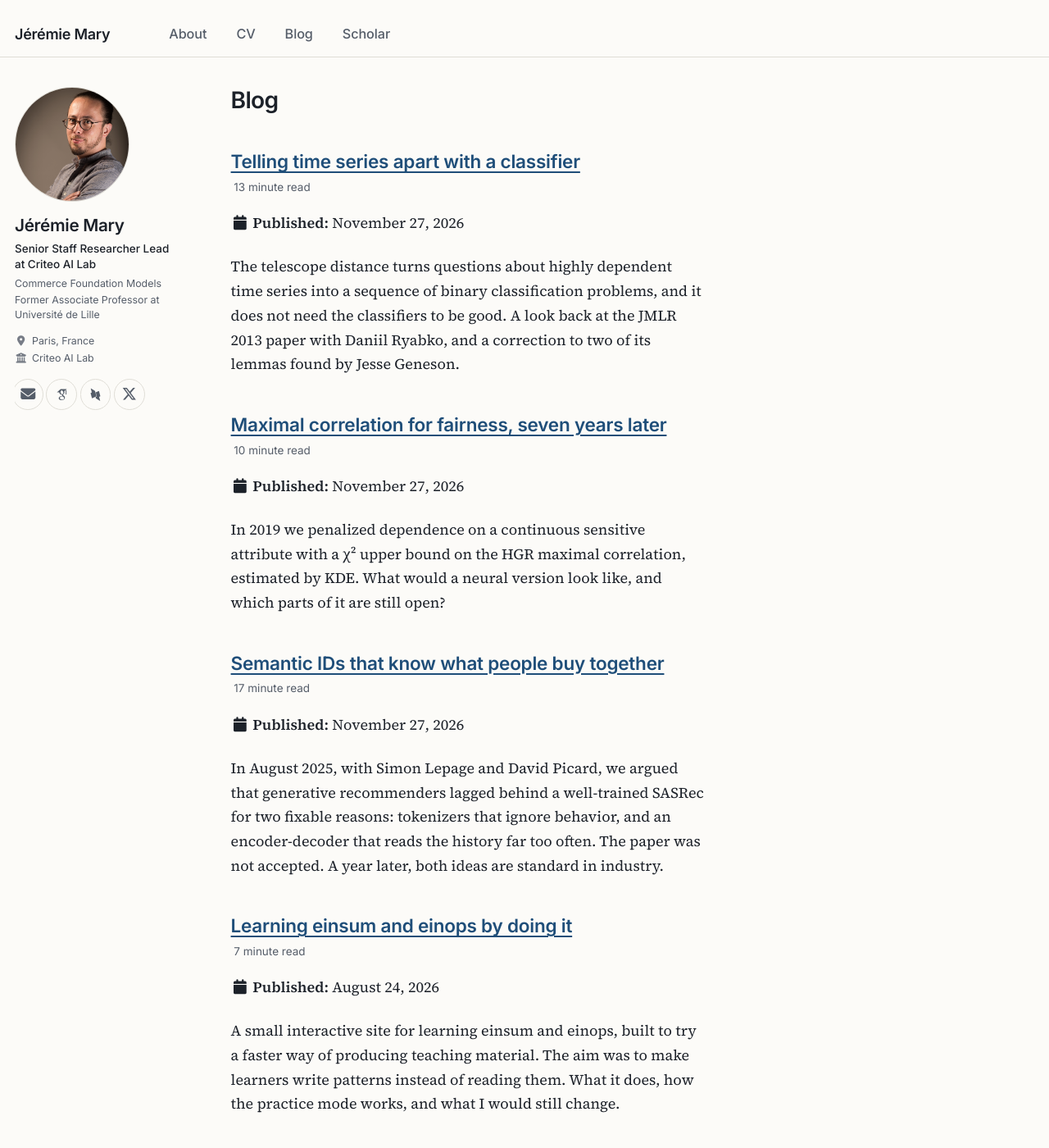
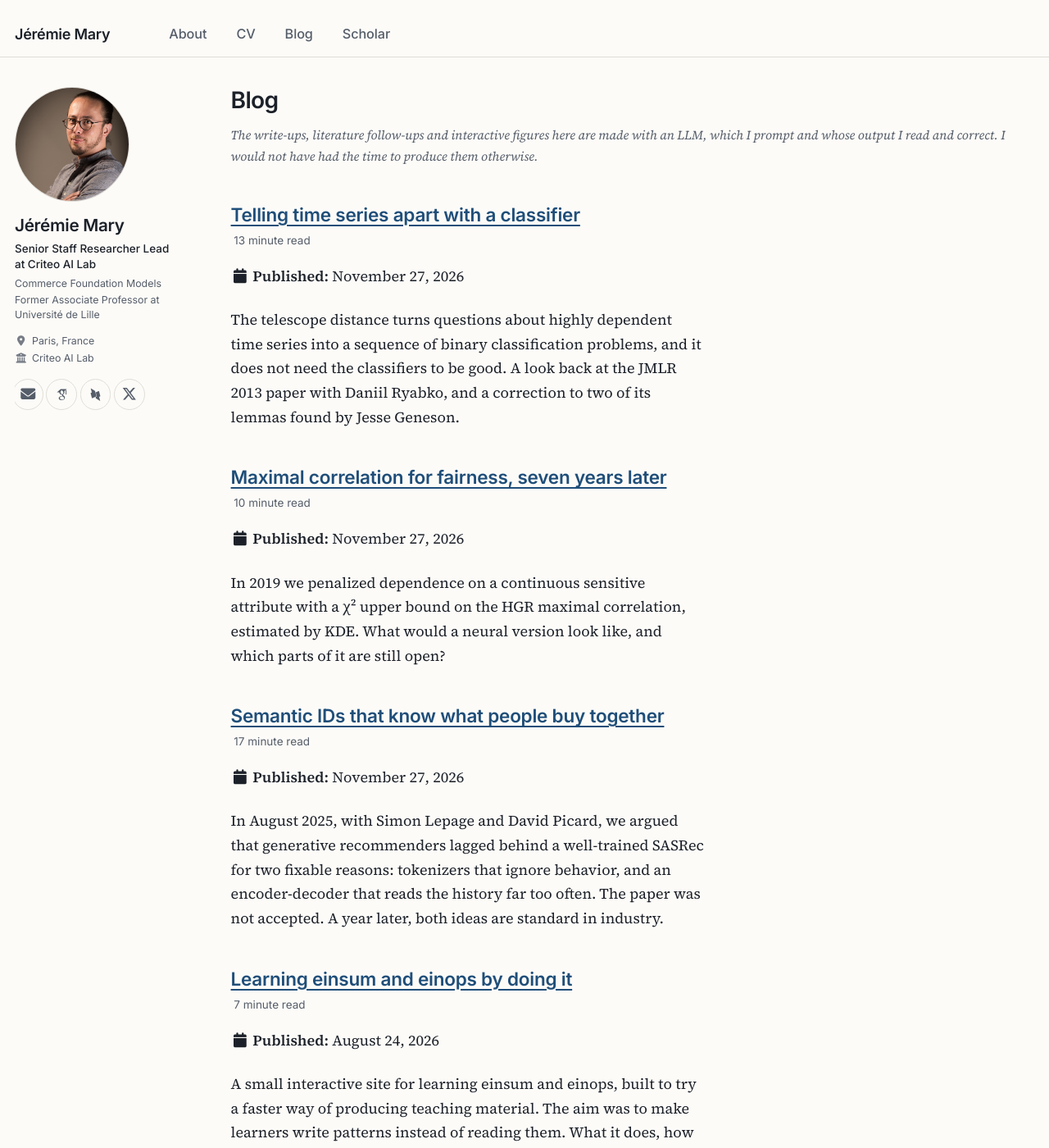
Before and after one commit to JeremieMary/jeremiemary.github.io, a Jekyll site: the page built from _pages/blog.md, in a window 1280 px wide and 1400 px high. Shown: the whole window at 82% size. Built offline with Jekyll 4.4.1, drawn with Linux system fonts in a browser that asks for light colours; some web fonts are replaced.

Commit message:
Move the note on LLM use to the blog list page
The note now appears once, shortened, at the top of /blog/ instead of at
the end of every post.

Co-Authored-By: Claude Opus 5.5 <noreply@anthropic.com>

```diff
--- a/_includes/posts/llm-note.html
+++ /dev/null
@@ -1,4 +0,0 @@
-<!-- Shown at the end of every blog post (see _layouts/single.html). -->
-<aside class="post-note">
-  <p><em>A note on how these posts are made. This is material I would not have had the time to produce: the write-ups, the literature follow-ups and the interactive figures are made with an LLM, which I prompt and whose output I read and correct. I believe some uses of LLMs can be positive in this way, when an expert does the prompting and the reading.</em></p>
-</aside>
--- a/_layouts/single.html
+++ b/_layouts/single.html
@@ -60,8 +60,6 @@ layout: default
         {% endif %}
 
         {% if page.link %}<div><a href="{{ page.link }}" class="btn">{{ site.data.ui-text[site.locale].ext_link_label | default: "Direct Link" }}</a></div>{% endif %}
-
-        {% if page.collection == 'posts' %}{% include posts/llm-note.html %}{% endif %}
       </section>
 
       <footer class="page__meta">
--- a/_pages/blog.md
+++ b/_pages/blog.md
@@ -7,6 +7,8 @@ author_profile: true
 
 {% include base_path %}
 
+<p class="blog-note"><em>The write-ups, literature follow-ups and interactive figures here are made with an LLM, which I prompt and whose output I read and correct. I would not have had the time to produce them otherwise.</em></p>
+
 {% for post in site.posts %}
   {% include archive-single.html %}
 {% endfor %}
--- a/_sass/_post-figures.scss
+++ b/_sass/_post-figures.scss
@@ -270,11 +270,9 @@ mjx-container[display="true"] { overflow-x: auto; overflow-y: hidden; max-width:
   .sid-tl__list li { transition: none; }
 }
 
-/* Note at the end of every blog post (_includes/posts/llm-note.html) */
-.post-note {
-  margin-top: 2.5em;
-  padding-top: 1em;
-  border-top: 1px solid var(--c-border, #dfddd6);
+/* Note on LLM use at the top of the blog list (_pages/blog.md) */
+.blog-note {
+  margin: 0 0 1.5em;
   font-size: 0.85em;
   color: var(--c-muted, #555d69);
 }
```
